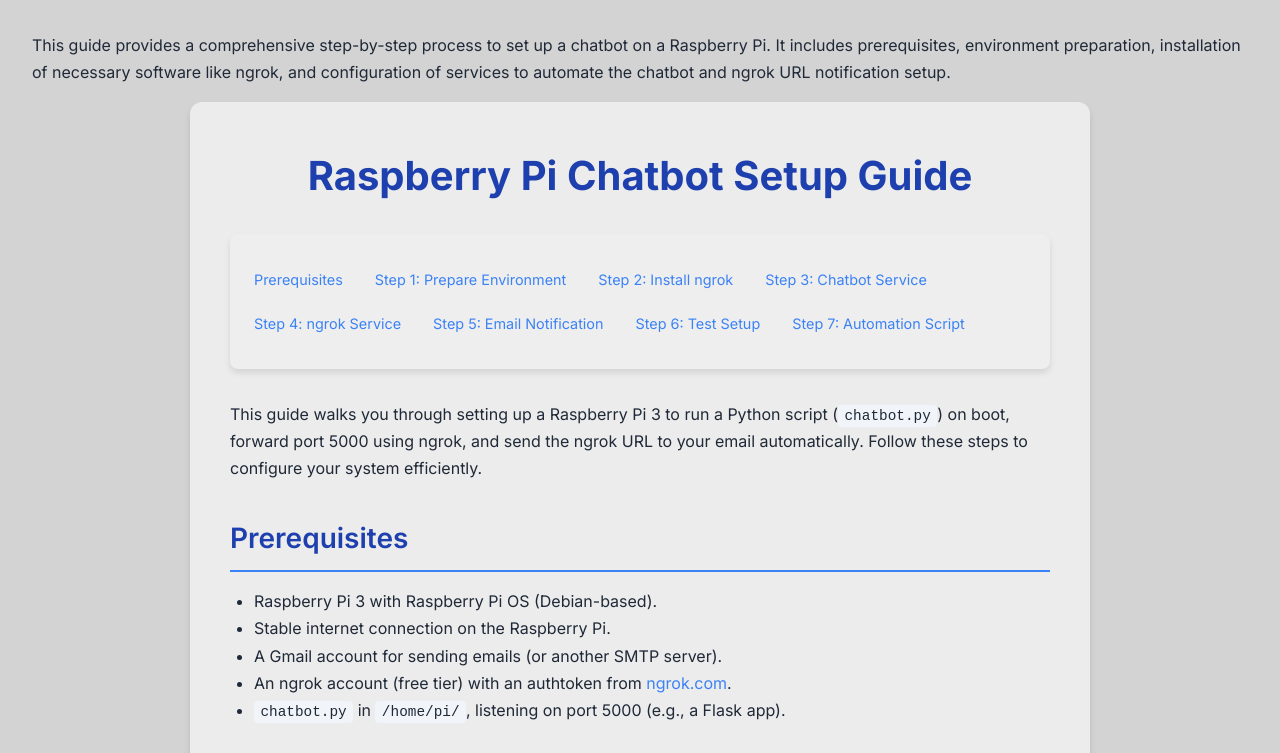
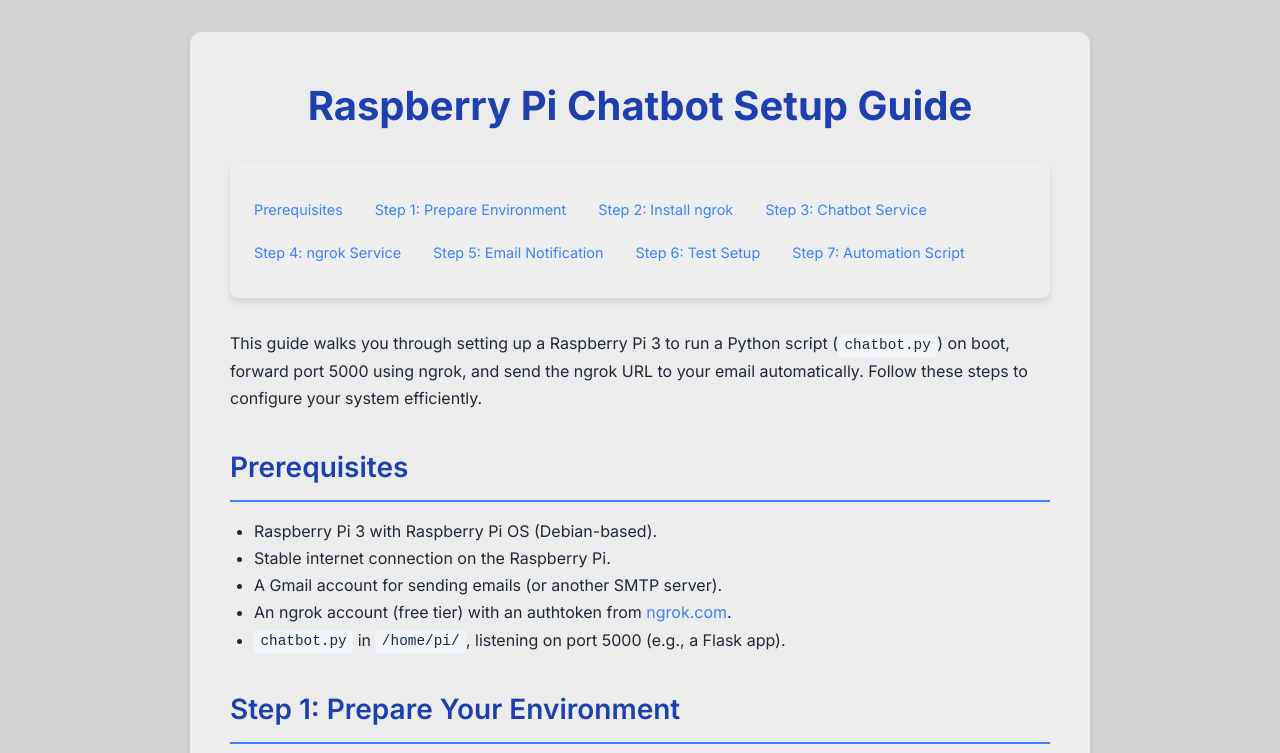
Before and after one commit to Haroon966/Raspberry-Pi-auto-run-files, a plain HTML site: page index.html in a window 1280 px wide. Shown: the top 753 px of the page. Drawn offline with Linux system fonts and the light colour scheme.

Commit message:
Update index.html

```diff
--- a/index.html
+++ b/index.html
@@ -197,8 +197,6 @@
       }
     </style>
   </head>
-<p>This guide provides a comprehensive step-by-step process to set up a chatbot on a Raspberry Pi. It includes prerequisites, environment preparation, installation of necessary software like ngrok, and configuration of services to automate the chatbot and ngrok URL notification setup.</p>
-
   <body>
     <div class="container">
       <h1>Raspberry Pi Chatbot Setup Guide</h1>
```
